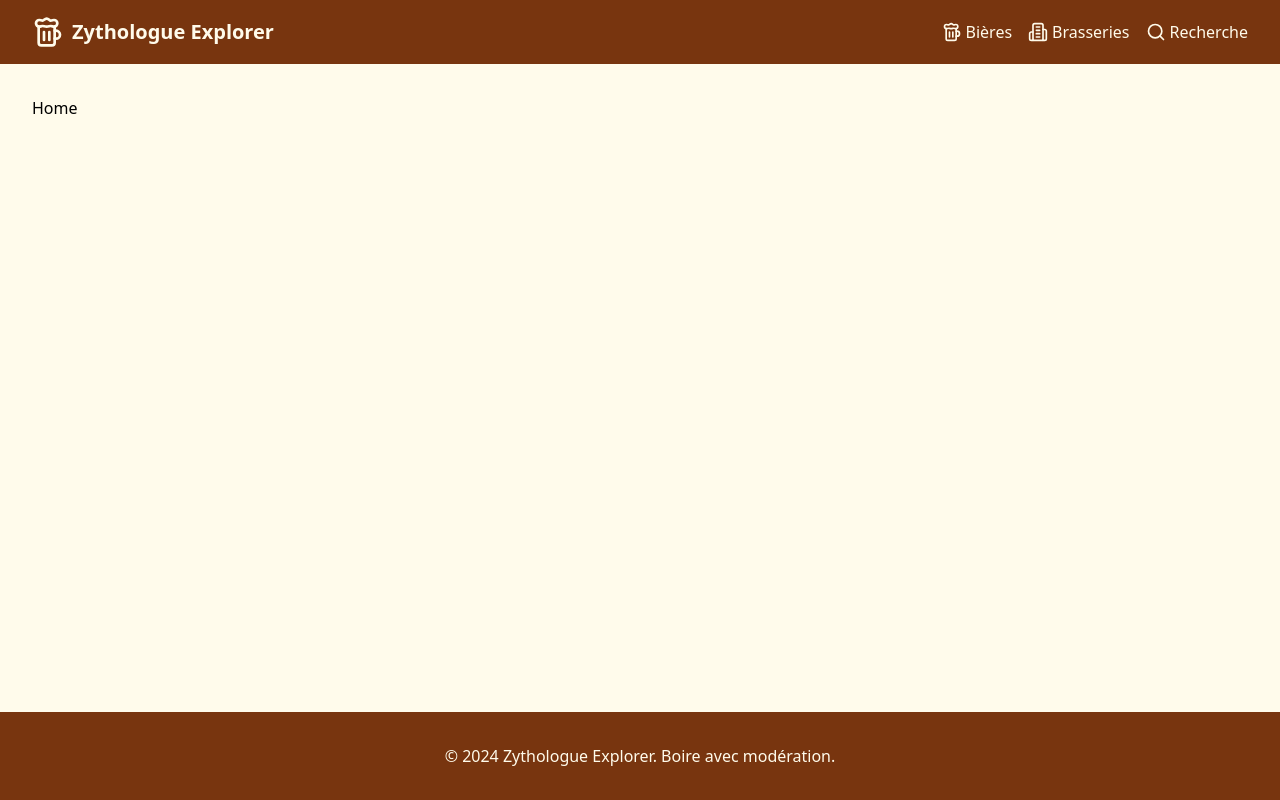
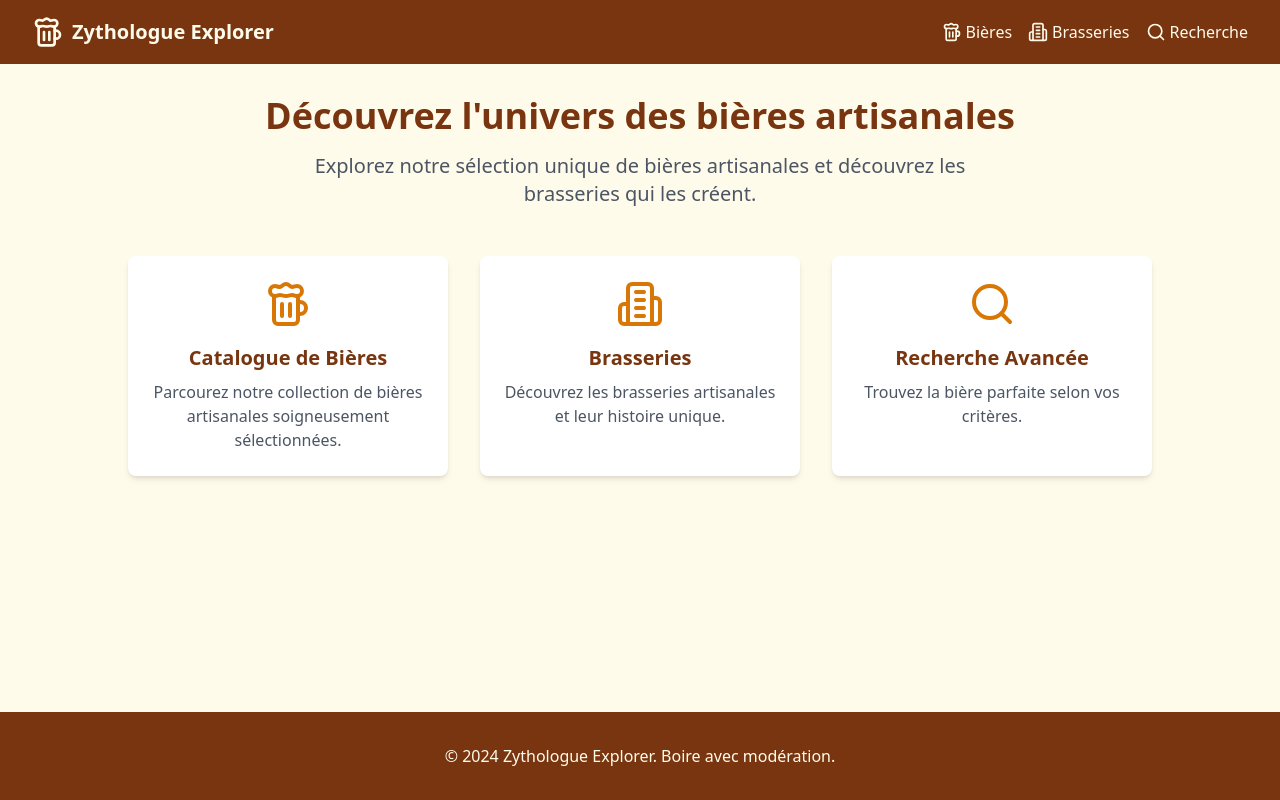
Before and after one commit to Supzero-0/Zytho-Front-ML, a React (Vite) app: page / in a window 1280 px wide. Built offline with nearby package versions, Linux system fonts and the light colour scheme.

Commit message:
Feat: Add Home page component and update routing structure

```diff
--- a/src/App.tsx
+++ b/src/App.tsx
@@ -1,5 +1,6 @@
 import { BrowserRouter, Routes, Route } from 'react-router-dom';
 import Layout from './components/Layout';
+import Home from './pages/Home';
 
 function App() {
 
@@ -7,9 +8,10 @@ function App() {
     <BrowserRouter>
       <Routes>
         <Route path="/" element={<Layout />}>
-          <Route index element={<div>Home</div>} />
+          <Route index element={<Home />} />
           <Route path="/beers" element={<div>Beers</div>} />
           <Route path="/breweries" element={<div>Breweries</div>} />
+          <Route path="/search" element={<div>Search</div>} />
         </Route>
       </Routes>
     </BrowserRouter>
--- a/src/components/Navbar.tsx
+++ b/src/components/Navbar.tsx
@@ -3,7 +3,7 @@ import { Beer, Building2, Search } from 'lucide-react';
 
 export default function Navbar() {
   return (
-    <nav className="bg-amber-900 text-amber-50">
+  <nav className="bg-amber-900 text-amber-50">
     <div className="max-w-7xl mx-auto px-4 sm:px-6 lg:px-8">
       <div className="flex items-center justify-between h-16">
         <Link to="/" className="flex items-center space-x-2">
--- /dev/null
+++ b/src/pages/Home.tsx
@@ -0,0 +1,52 @@
+import { Link } from 'react-router-dom';
+import { Beer, Building2, Search } from 'lucide-react';
+
+export default function Home() {
+  return (
+    <div className="space-y-12">
+      <div className="text-center">
+        <h1 className="text-4xl font-bold text-amber-900 mb-4">
+          Découvrez l'univers des bières artisanales
+        </h1>
+        <p className="text-xl text-gray-600 max-w-2xl mx-auto">
+          Explorez notre sélection unique de bières artisanales et découvrez les brasseries qui les créent.
+        </p>
+      </div>
+
+      <div className="grid grid-cols-1 md:grid-cols-3 gap-8 max-w-5xl mx-auto">
+        <Link
+          to="/beers"
+          className="flex flex-col items-center p-6 bg-white rounded-lg shadow-md hover:shadow-lg transition-shadow"
+        >
+          <Beer className="h-12 w-12 text-amber-600 mb-4" />
+          <h2 className="text-xl font-semibold text-amber-900 mb-2">Catalogue de Bières</h2>
+          <p className="text-gray-600 text-center">
+            Parcourez notre collection de bières artisanales soigneusement sélectionnées.
+          </p>
+        </Link>
+
+        <Link
+          to="/breweries"
+          className="flex flex-col items-center p-6 bg-white rounded-lg shadow-md hover:shadow-lg transition-shadow"
+        >
+          <Building2 className="h-12 w-12 text-amber-600 mb-4" />
+          <h2 className="text-xl font-semibold text-amber-900 mb-2">Brasseries</h2>
+          <p className="text-gray-600 text-center">
+            Découvrez les brasseries artisanales et leur histoire unique.
+          </p>
+        </Link>
+
+        <Link
+          to="/search"
+          className="flex flex-col items-center p-6 bg-white rounded-lg shadow-md hover:shadow-lg transition-shadow"
+        >
+          <Search className="h-12 w-12 text-amber-600 mb-4" />
+          <h2 className="text-xl font-semibold text-amber-900 mb-2">Recherche Avancée</h2>
+          <p className="text-gray-600 text-center">
+            Trouvez la bière parfaite selon vos critères.
+          </p>
+        </Link>
+      </div>
+    </div>
+  );
+}
```
